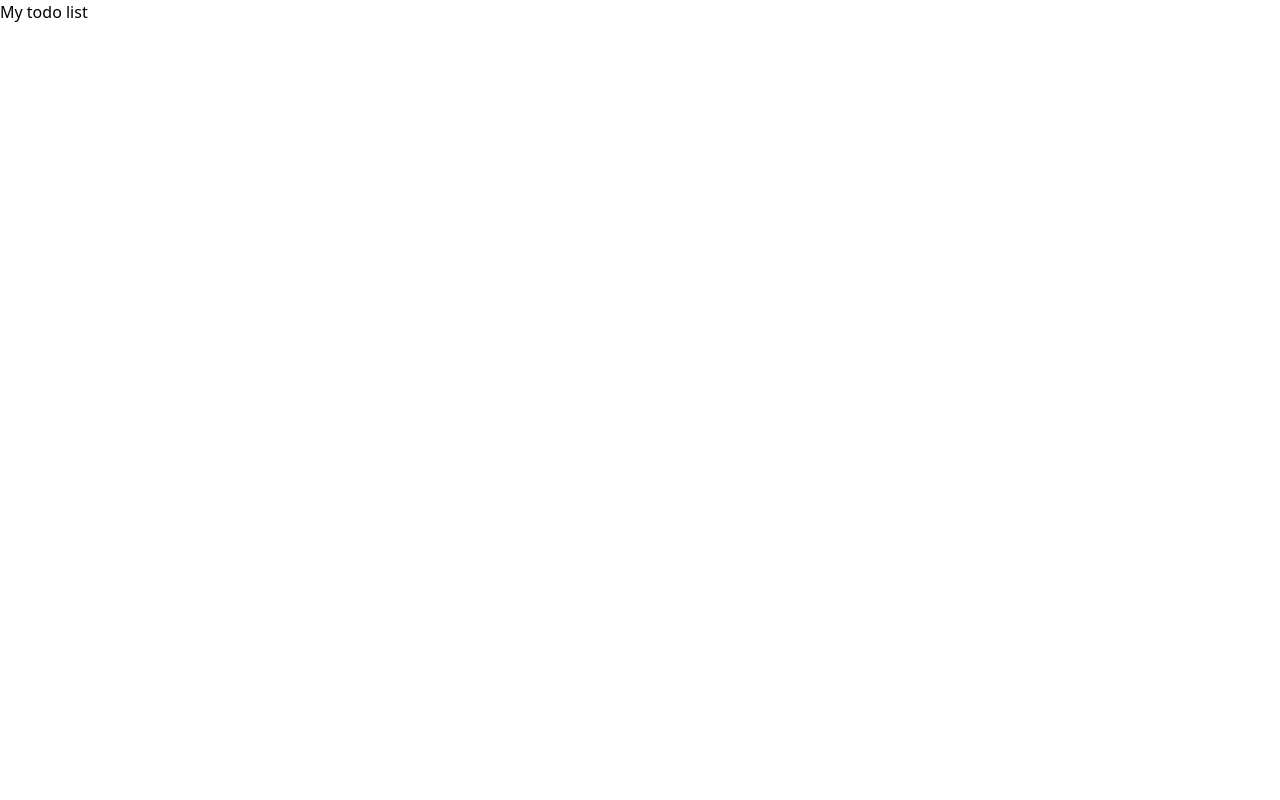
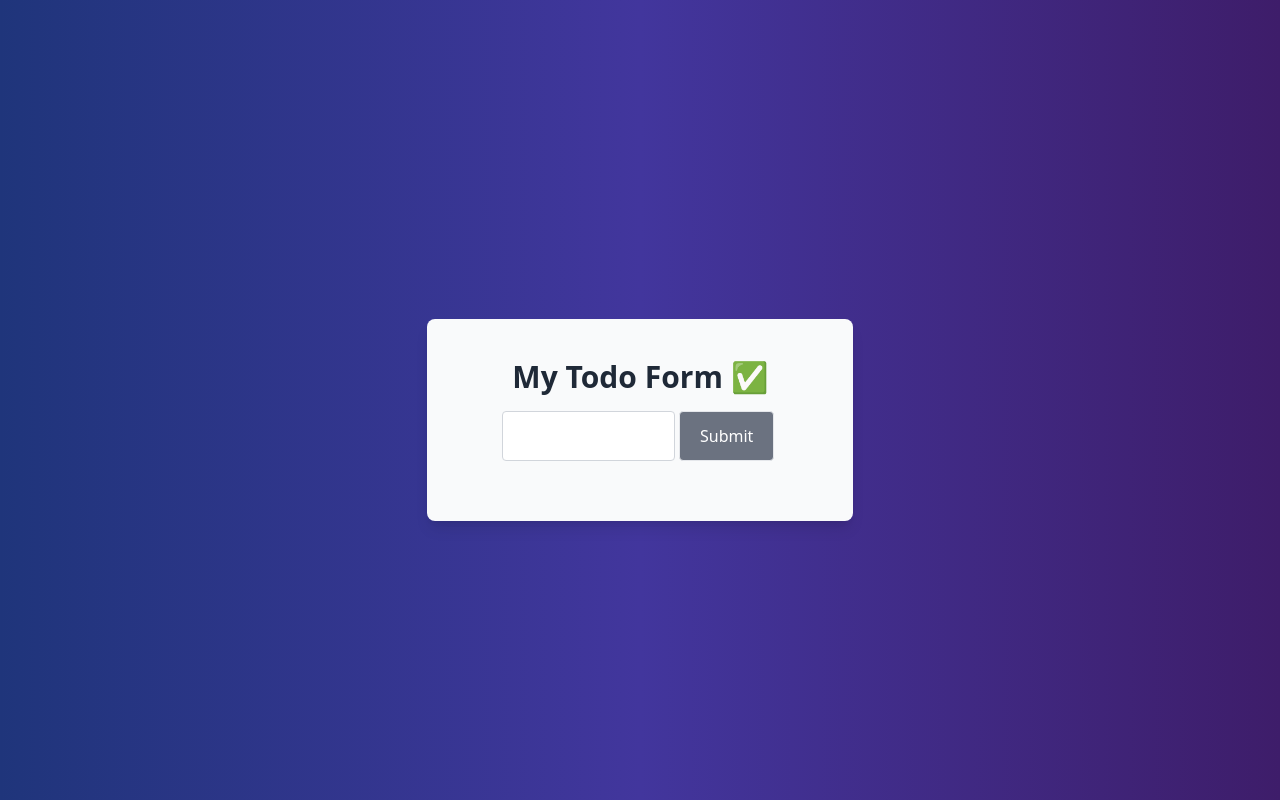
Before and after one commit to DarshanPro123/contextApi_examples, a React (Vite) app in the folder 2nd_TodoList/: page / in a window 1280 px wide. Built offline with nearby package versions, Linux system fonts and the light colour scheme.

Commit message:
Add context files and create provider

```diff
--- a/2nd_TodoList/src/App.jsx
+++ b/2nd_TodoList/src/App.jsx
@@ -1,8 +1,88 @@
+import { useState } from "react";
+import { TodoProvider } from "./contexts";
+import { useForm } from "react-hook-form";
+import { ToastContainer, toast, Slide } from "react-toastify";
+import "react-toastify/dist/ReactToastify.css";
+
 function App() {
+  const {
+    register,
+    handleSubmit,
+    formState: { errors },
+    reset,
+  } = useForm();
+  const [todos, setTodos] = useState([]);
+
+  const addTodo = (todo) => {
+    console.log(todo);
+    setTodos((prev) => [...prev, { id: Date.now(), todo: todo }]);
+    console.log(todos);
+    toast.success("Task added successfully");
+
+    reset({ id: null, todo: "" });
+  };
+  const updateTodo = () => {};
+  const deleteTodo = () => {};
+  const onSubmit = (data) => {
+    addTodo(data);
+  };
   return (
-    <>
-      <h1>My todo list</h1>
-    </>
+    <TodoProvider value={{ todos, addTodo, updateTodo, deleteTodo }}>
+      <div className="h-screen bg-gradient-to-r from-[#1F357B] via-[#42369d] to-[#3E1D6A] flex items-center justify-center">
+        <div className="w-10/12 md:w-1/2 lg:w-1/3 h-auto p-10 mt-10 text-center mx-auto bg-gray-50 rounded-lg shadow-lg">
+          <h1 className="text-3xl font-bold text-gray-800 mb-4">
+            My Todo Form ✅{" "}
+          </h1>
+
+          <form onSubmit={handleSubmit(onSubmit)}>
+            <input
+              {...register("todo", { required: true })}
+              className="border border-gray-300 py-3 px-5 rounded w-1/2 mb-5"
+            />
+            {errors.todo && (
+              <p className="text-red-500">This field is required</p>
+            )}
+            <input
+              type="submit"
+              className="border py-3 hover:bg-gray-600 px-5 rounded mx-1 bg-gray-500 text-white cursor-pointer"
+            />
+          </form>
+
+          {/* <ul>
+            {todos.map((task) => (
+              <li
+                key={task.id}
+                className="flex justify-between border p-3 rounded-md mt-5"
+              >
+                <span>{task.todo}</span>
+                <div>
+                  <span
+                    className="cursor-pointer mr-5"
+                    onClick={() => reset({ id: task.id, todo: task.todo })}
+                  >
+                    🖊️
+                  </span>
+                  <span
+                    className="cursor-pointer"
+                    onClick={() => handleDelete(task.id, task.todo)}
+                  >
+                    ❌
+                  </span>
+                </div>
+              </li>
+            ))}
+          </ul> */}
+        </div>
+        <ToastContainer
+          position="bottom-right"
+          pauseOnHover={false}
+          autoClose={2000}
+          hideProgressBar={true}
+          theme="colored"
+          transition={Slide}
+        />
+      </div>
+    </TodoProvider>
   );
 }
 
--- /dev/null
+++ b/2nd_TodoList/src/contexts/TodoContext.jsx
@@ -0,0 +1,19 @@
+import { createContext, useContext } from "react";
+
+export const TodoContext = createContext({
+  todos: [
+    {
+      todo: "task1",
+      id: 1,
+    },
+  ],
+  addTodo: (todo) => {},
+  updateTodo: (id, todo) => {},
+  deleteTodo: (id) => {},
+});
+
+export const useTodo = () => {
+  return useContext(TodoContext);
+};
+
+export const TodoProvider = TodoContext.Provider;
--- /dev/null
+++ b/2nd_TodoList/src/contexts/index.js
@@ -0,0 +1 @@
+export { TodoContext, useTodo, TodoProvider } from "./TodoContext";
```
